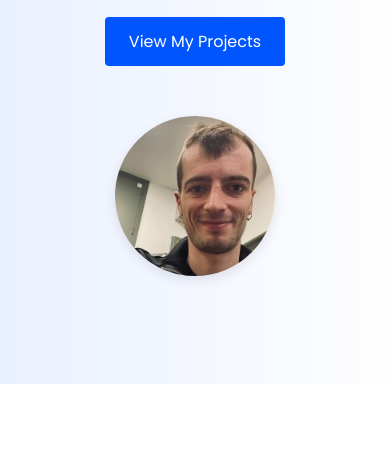
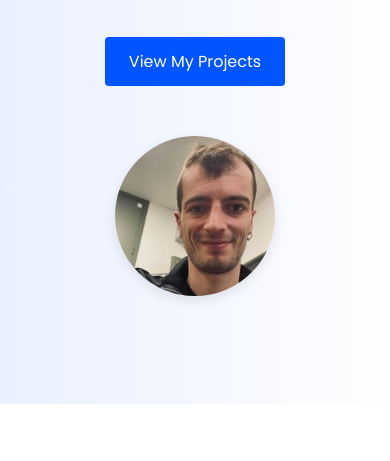
Before and after one commit to Byblonomikon/Byblonomikon.github.io, a plain HTML site: page index.html in a window 390 px wide. Shown: the part 318-779 px from the top of the page. Drawn offline with Linux system fonts and the light colour scheme.

Commit message:
Update style.css

```diff
--- a/assets/css/style.css
+++ b/assets/css/style.css
@@ -252,4 +252,9 @@ footer {
     width: 160px;
     height: 160px;
   }
+
+.btn-primary {
+  display: inline-block;
+  margin-top: 20px;
 }
+}
```
